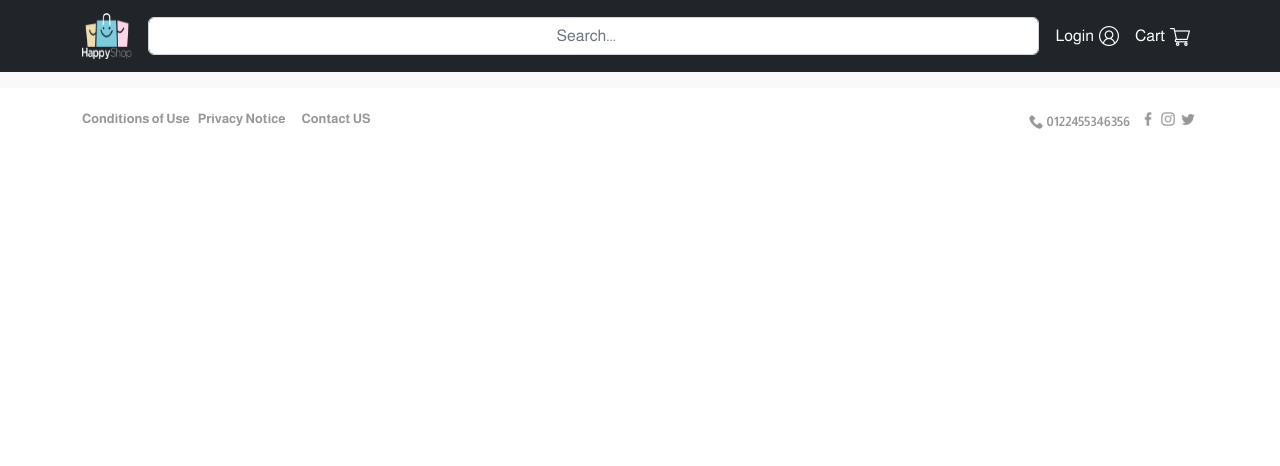
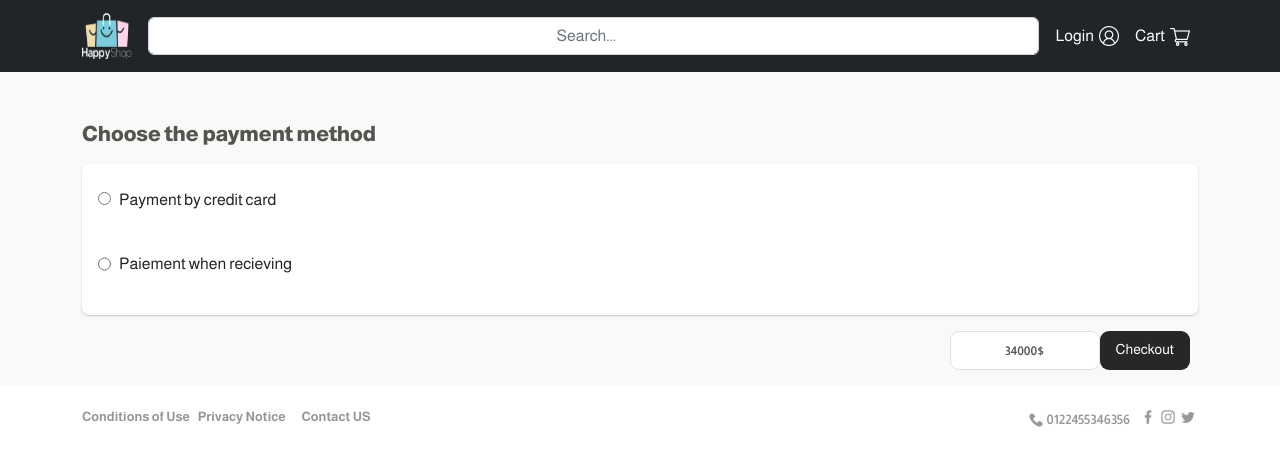
Before and after one commit to saeedmhmoud100/Full-ecommerce-react, a React (Create React App) app: page /order/paymethoud in a window 1280 px wide. Shown: the top 466 px of the page. Built offline with nearby package versions, Linux system fonts and the light colour scheme.

Commit message:
Payment method page created

```diff
--- a/src/App.js
+++ b/src/App.js
@@ -10,6 +10,7 @@
 import ShopProductsPage from "./Pages/Products/ShopProductsPage";
 import ProductDetailsPage from "./Pages/Products/ProductDetailsPage";
 import CartPage from "./Pages/Cart/CartPage";
+import ChoosePayMethoudPage from "./Pages/Checkout/ChoosePayMethoudPage";
 
 function App() {
     // Go to in the top when go to another page
@@ -31,6 +32,7 @@
             <Route path={'/products'} element={<ShopProductsPage />} />
             <Route path={'/products/:id'} element={<ProductDetailsPage />} />
             <Route path={'/cart'} element={<CartPage />} />
+            <Route path={'/order/paymethoud'} element={<ChoosePayMethoudPage />} />
 
 
         </Routes>
--- /dev/null
+++ b/src/Components/Checkout/ChoosePayMethoud.js
@@ -0,0 +1,48 @@
+import React from 'react'
+import { Row,Col } from 'react-bootstrap'
+
+const ChoosePayMethoud = () => {
+    return (
+        <div>
+            <div className="admin-content-text pt-5">Choose the payment method</div>
+            <div className="user-address-card my-3 px-3">
+                <Row className="d-flex justify-content-between ">
+                    <Col xs="12" className="my-4">
+                        <input
+                            name="group"
+                            id="group1"
+                            type="radio"
+                            value="Payment by Visa"
+                        />
+                        <label className="mx-2" for="group1">
+                            Payment by credit card
+                        </label>
+                    </Col>
+                </Row>
+
+                <Row className="mt-3">
+                    <Col xs="12" className="d-flex">
+                        <input
+                            name="group"
+                            id="group2"
+                            type="radio"
+                            value="Paiement when recieving"
+                        />
+                        <label className="mx-2" for="group2">
+                            Paiement when recieving
+                        </label>
+                    </Col>
+                </Row>
+            </div>
+
+            <Row>
+                <Col xs="12" className="d-flex justify-content-end">
+                    <div className="product-price d-inline border" style={{height:'39px'}}>34000$</div>
+                    <div className="product-cart-add px-3 pt-2 d-inline me-2" style={{height:'39px'}}> Checkout</div>
+                </Col>
+            </Row>
+        </div>
+    )
+}
+
+export default ChoosePayMethoud
--- /dev/null
+++ b/src/Pages/Checkout/ChoosePayMethoudPage.js
@@ -0,0 +1,13 @@
+import React from 'react'
+import { Container} from 'react-bootstrap'
+import ChoosePayMethoud from "../../Components/Checkout/ChoosePayMethoud";
+
+const ChoosePayMethoudPage = () => {
+    return (
+        <Container>
+            <ChoosePayMethoud />
+        </Container>
+    )
+}
+
+export default ChoosePayMethoudPage
--- a/src/index.css
+++ b/src/index.css
@@ -482,7 +482,7 @@
   font-weight: 800;
   letter-spacing: 0;
   line-height: 28px;
-  text-align: right;
+  text-align: left;
 }
 .item-delete-edit {
   color: #979797;
```
